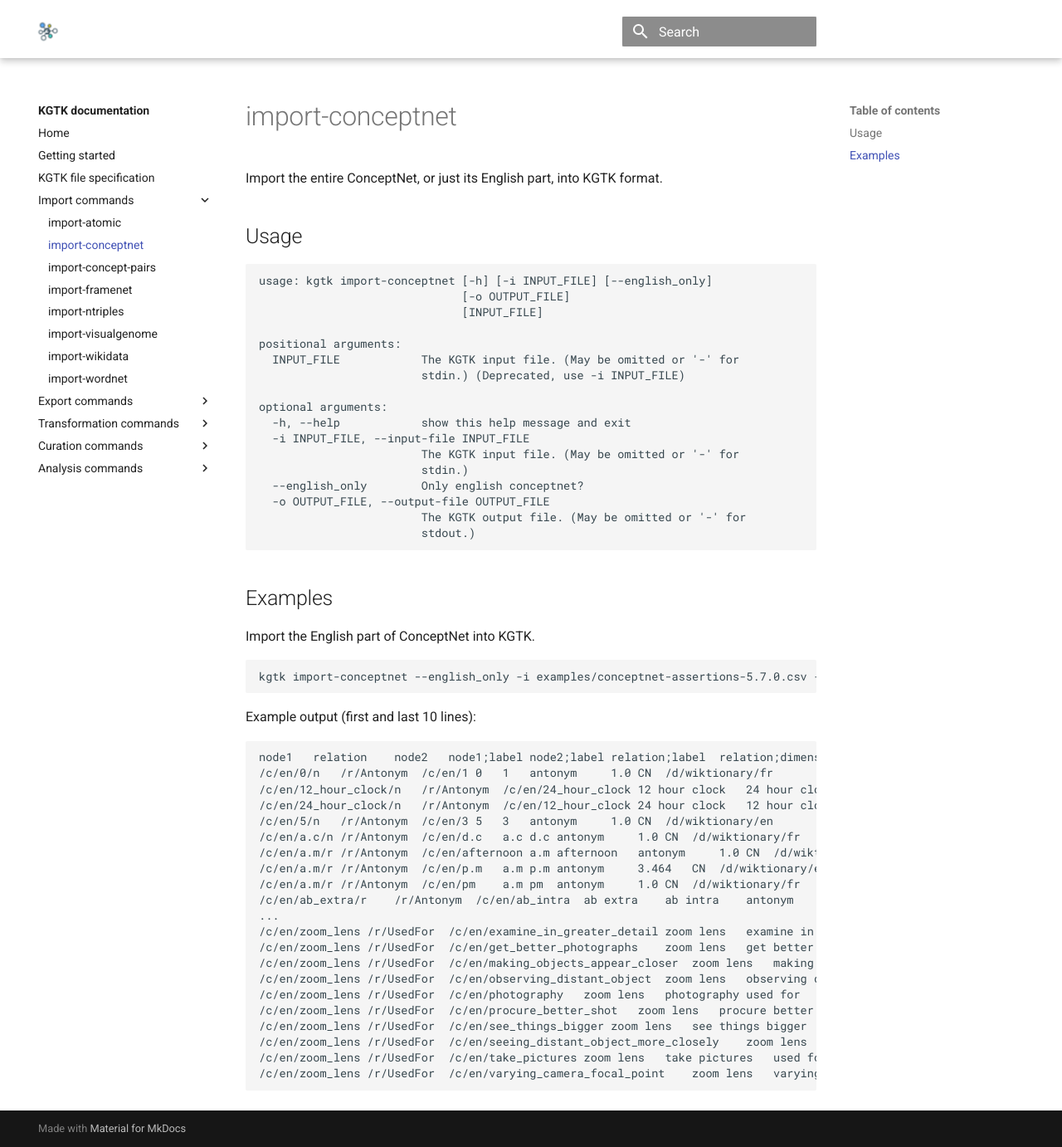
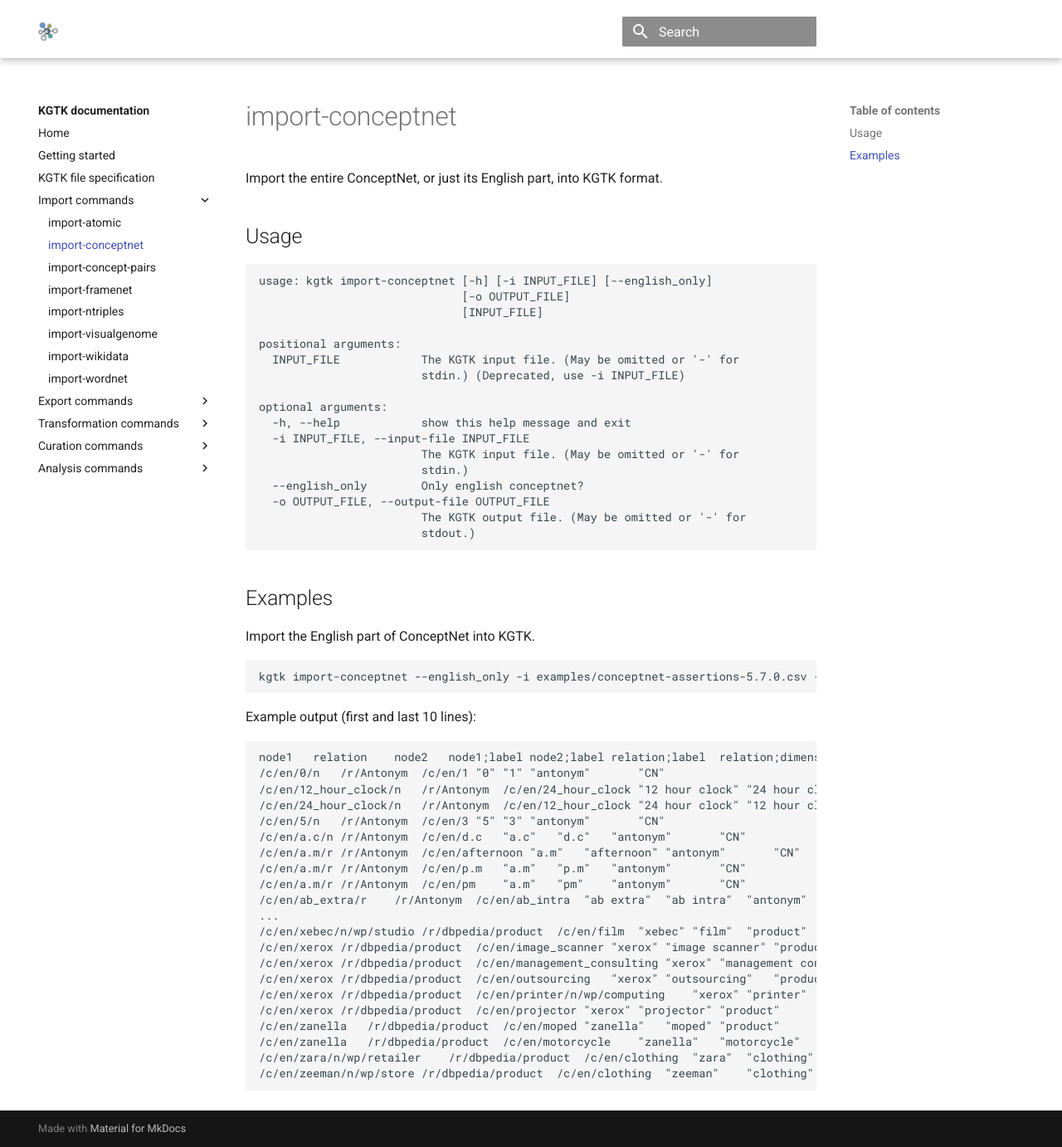
Before and after one commit to usc-isi-i2/kgtk, an MkDocs documentation site: the page built from docs/import/import_conceptnet.md, in a window 1280 px wide and 1382 px high. Shown: the whole window at 83% size. Built offline with MkDocs 1.6.1 and Material for MkDocs 9.7.7, drawn with Linux system fonts in a browser that asks for light colours; comment, search, counter and statistics services are not loaded.

Commit message:
import docs updated to reflect the current output

````diff
--- a/docs/import/import_conceptnet.md
+++ b/docs/import/import_conceptnet.md
@@ -31,25 +31,25 @@
 
 Example output (first and last 10 lines):
 ```
-node1	relation	node2	node1;label	node2;label	relation;label	relation;dimension	weight	source	origin	sentence	question
-/c/en/0/n	/r/Antonym	/c/en/1	0	1	antonym		1.0	CN	/d/wiktionary/fr		What is the opposite from 0?
-/c/en/12_hour_clock/n	/r/Antonym	/c/en/24_hour_clock	12 hour clock	24 hour clock	antonym		1.0	CN	/d/wiktionary/en		What is the opposite from 12 hour clock?
-/c/en/24_hour_clock/n	/r/Antonym	/c/en/12_hour_clock	24 hour clock	12 hour clock	antonym		1.0	CN	/d/wiktionary/en		What is the opposite from 24 hour clock?
-/c/en/5/n	/r/Antonym	/c/en/3	5	3	antonym		1.0	CN	/d/wiktionary/en		What is the opposite from 5?
-/c/en/a.c/n	/r/Antonym	/c/en/d.c	a.c	d.c	antonym		1.0	CN	/d/wiktionary/fr		What is the opposite from a.c?
-/c/en/a.m/r	/r/Antonym	/c/en/afternoon	a.m	afternoon	antonym		1.0	CN	/d/wiktionary/en		What is the opposite from a.m?
-/c/en/a.m/r	/r/Antonym	/c/en/p.m	a.m	p.m	antonym		3.464	CN	/d/wiktionary/en		What is the opposite from a.m?
-/c/en/a.m/r	/r/Antonym	/c/en/pm	a.m	pm	antonym		1.0	CN	/d/wiktionary/fr		What is the opposite from a.m?
-/c/en/ab_extra/r	/r/Antonym	/c/en/ab_intra	ab extra	ab intra	antonym		1.0	CN	/d/wiktionary/en		What is the opposite from ab extra?
+node1	relation	node2	node1;label	node2;label	relation;label	relation;dimension	source	sentence
+/c/en/0/n	/r/Antonym	/c/en/1	"0"	"1"	"antonym"		"CN"
+/c/en/12_hour_clock/n	/r/Antonym	/c/en/24_hour_clock	"12 hour clock"	"24 hour clock"	"antonym"		"CN"
+/c/en/24_hour_clock/n	/r/Antonym	/c/en/12_hour_clock	"24 hour clock"	"12 hour clock"	"antonym"		"CN"
+/c/en/5/n	/r/Antonym	/c/en/3	"5"	"3"	"antonym"		"CN"
+/c/en/a.c/n	/r/Antonym	/c/en/d.c	"a.c"	"d.c"	"antonym"		"CN"
+/c/en/a.m/r	/r/Antonym	/c/en/afternoon	"a.m"	"afternoon"	"antonym"		"CN"
+/c/en/a.m/r	/r/Antonym	/c/en/p.m	"a.m"	"p.m"	"antonym"		"CN"
+/c/en/a.m/r	/r/Antonym	/c/en/pm	"a.m"	"pm"	"antonym"		"CN"
+/c/en/ab_extra/r	/r/Antonym	/c/en/ab_intra	"ab extra"	"ab intra"	"antonym"		"CN"
 ...
-/c/en/zoom_lens	/r/UsedFor	/c/en/examine_in_greater_detail	zoom lens	examine in greater detail	used for		1.0	CN	/d/conceptnet/4/en	You can use [[a zoom lens]] to [[examine in greater detail]]	What is zoom lens used for?
-/c/en/zoom_lens	/r/UsedFor	/c/en/get_better_photographs	zoom lens	get better photographs	used for		1.0	CN	/d/conceptnet/4/en	You can use [[a zoom lens]] to [[get better photographs]]	What is zoom lens used for?
-/c/en/zoom_lens	/r/UsedFor	/c/en/making_objects_appear_closer	zoom lens	making objects appear closer	used for		1.0	CN	/d/conceptnet/4/en	[[a zoom lens]] is used for [[making objects appear closer]]	What is zoom lens used for?
-/c/en/zoom_lens	/r/UsedFor	/c/en/observing_distant_object	zoom lens	observing distant object	used for		1.0	CN	/d/conceptnet/4/en	[[a zoom lens]] is for [[observing a distant object]]	What is zoom lens used for?
-/c/en/zoom_lens	/r/UsedFor	/c/en/photography	zoom lens	photography	used for		1.0	CN	/d/conceptnet/4/en	[[a zoom lens]] is used for [[photography]]	What is zoom lens used for?
-/c/en/zoom_lens	/r/UsedFor	/c/en/procure_better_shot	zoom lens	procure better shot	used for		1.0	CN	/d/conceptnet/4/en	You can use [[a zoom lens]] to [[procure a better shot]]	What is zoom lens used for?
-/c/en/zoom_lens	/r/UsedFor	/c/en/see_things_bigger	zoom lens	see things bigger	used for		1.0	CN	/d/conceptnet/4/en	You can use [[a zoom lens]] to [[see things bigger]]	What is zoom lens used for?
-/c/en/zoom_lens	/r/UsedFor	/c/en/seeing_distant_object_more_closely	zoom lens	seeing distant object more closely	used for		1.0	CN	/d/conceptnet/4/en	[[a zoom lens]] is for [[seeing a distant object more closely]]	What is zoom lens used for?
-/c/en/zoom_lens	/r/UsedFor	/c/en/take_pictures	zoom lens	take pictures	used for		1.0	CN	/d/conceptnet/4/en	You can use [[a zoom lens]] to [[take pictures]]	What is zoom lens used for?
-/c/en/zoom_lens	/r/UsedFor	/c/en/varying_camera_focal_point	zoom lens	varying camera focal point	used for		1.0	CN	/d/conceptnet/4/en	[[a zoom lens]] is used for [[varying a camera focal point]]	What is zoom lens used for?
+/c/en/xebec/n/wp/studio	/r/dbpedia/product	/c/en/film	"xebec"	"film"	"product"		"CN"
+/c/en/xerox	/r/dbpedia/product	/c/en/image_scanner	"xerox"	"image scanner"	"product"		"CN"
+/c/en/xerox	/r/dbpedia/product	/c/en/management_consulting	"xerox"	"management consulting"	"product"		"CN"
+/c/en/xerox	/r/dbpedia/product	/c/en/outsourcing	"xerox"	"outsourcing"	"product"		"CN"
+/c/en/xerox	/r/dbpedia/product	/c/en/printer/n/wp/computing	"xerox"	"printer"	"product"		"CN"
+/c/en/xerox	/r/dbpedia/product	/c/en/projector	"xerox"	"projector"	"product"		"CN"
+/c/en/zanella	/r/dbpedia/product	/c/en/moped	"zanella"	"moped"	"product"		"CN"
+/c/en/zanella	/r/dbpedia/product	/c/en/motorcycle	"zanella"	"motorcycle"	"product"		"CN"
+/c/en/zara/n/wp/retailer	/r/dbpedia/product	/c/en/clothing	"zara"	"clothing"	"product"		"CN"
+/c/en/zeeman/n/wp/store	/r/dbpedia/product	/c/en/clothing	"zeeman"	"clothing"	"product"		"CN"
 ```
````
Also changed, not shown: docs/import/import_atomic.md (+20 -20 lines), docs/import/import_concept_pairs.md (+19 -19 lines), docs/import/import_wordnet.md (+20 -20 lines).
